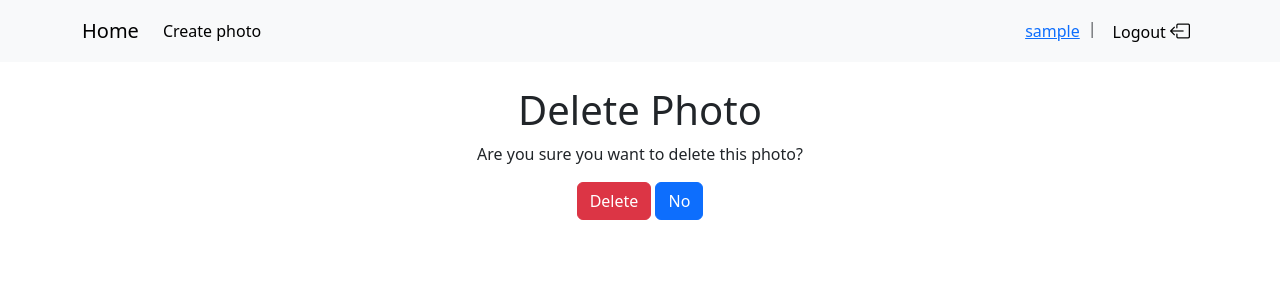
After one commit to Napales/ControlWork-9m, a Django app: page /photo/1/delete/ in a window 1280 px wide. The commit adds this page. Shown: the top 300 px of the page. Run offline with Django 5.2, Linux system fonts and the light colour scheme; a user stored in the database is signed in; tables that the repository leaves empty hold one stand-in row (values such as "Sample post").

Commit message:
Сделал update, delete для photo

```diff
--- a/webapp/models/photo.py
+++ b/webapp/models/photo.py
@@ -1,5 +1,6 @@
 from django.contrib.auth import get_user_model
 from django.db import models
+from django.urls import reverse
 
 IS_PRIVATE_CHOICES = [
     (True, 'Приватное'),
@@ -25,3 +26,6 @@ class Photo(models.Model):
         db_table = 'photo'
         verbose_name = 'Фото'
         verbose_name_plural = 'Фотки'
+
+    def get_absolute_url(self):
+        return reverse('webapp:photo_detail', kwargs={'pk': self.pk})
--- /dev/null
+++ b/webapp/templates/photo/photo_delete.html
@@ -0,0 +1,13 @@
+{% extends 'base.html' %}
+
+{% block content %}
+    <div class="text-center mt-4">
+        <h1>Delete Photo</h1>
+        <p>Are you sure you want to delete this photo?</p>
+        <form action="{% url 'webapp:photo_delete' photo.pk %}" method="post">
+            {% csrf_token %}
+            <input class="btn btn-danger" type="submit" value="Delete"/>
+            <a class="btn btn-primary" href="{% url 'webapp:photo_list' %}">No</a>
+        </form>
+    </div>
+{% endblock %}
--- a/webapp/templates/photo/photo_list.html
+++ b/webapp/templates/photo/photo_list.html
@@ -14,8 +14,8 @@
                         <p class="text-danger">
                             Автор: {{ photo.author.first_name }} {{ photo.author.last_name }}</p>
                         <a href="{% url 'webapp:photo_detail' photo.pk %}" class="btn btn-outline-primary">Detail</a>
-                        <a href="" class="btn btn-outline-success">Update</a>
-                        <a href="" class="btn btn-outline-danger">Delete</a>
+                        <a href="{% url 'webapp:photo_update' photo.pk %}" class="btn btn-outline-success">Update</a>
+                        <a href="{% url 'webapp:photo_delete' photo.pk %}" class="btn btn-outline-danger">Delete</a>
                     </div>
                 </div>
             </div>
--- a/webapp/urls.py
+++ b/webapp/urls.py
@@ -1,6 +1,6 @@
 from django.urls import path
 
-from webapp.views.photo import PhotoListView, PhotoDetailView, PhotoCreateView
+from webapp.views.photo import PhotoListView, PhotoDetailView, PhotoCreateView, PhotoUpdateView, PhotoDeleteView
 
 app_name = 'webapp'
 
@@ -8,4 +8,6 @@ urlpatterns = [
     path('', PhotoListView.as_view(), name='photo_list'),
     path('photo/<int:pk>/', PhotoDetailView.as_view(), name='photo_detail'),
     path('photo/add/', PhotoCreateView.as_view(), name='photo_add'),
+    path('photo/<int:pk>/update/', PhotoUpdateView.as_view(), name='photo_update'),
+    path('photo/<int:pk>/delete/', PhotoDeleteView.as_view(), name='photo_delete'),
 ]
--- a/webapp/views/photo.py
+++ b/webapp/views/photo.py
@@ -1,6 +1,6 @@
 from django.contrib.auth.mixins import LoginRequiredMixin
 from django.urls import reverse_lazy
-from django.views.generic import ListView, DetailView, CreateView
+from django.views.generic import ListView, DetailView, CreateView, UpdateView, DeleteView
 
 from webapp.forms import PhotoForm
 from webapp.models import Photo
@@ -26,3 +26,13 @@ class PhotoCreateView(LoginRequiredMixin, CreateView):
     def form_valid(self, form):
         form.instance.author = self.request.user
         return super().form_valid(form)
+
+class PhotoUpdateView(LoginRequiredMixin, UpdateView):
+    template_name = 'photo/photo_update.html'
+    form_class = PhotoForm
+    model = Photo
+
+class PhotoDeleteView(LoginRequiredMixin, DeleteView):
+    template_name = 'photo/photo_delete.html'
+    model = Photo
+    success_url = reverse_lazy('webapp:photo_list')
```
Also changed, not shown: webapp/templates/photo/photo_update.html (added, +12 -0 lines).
